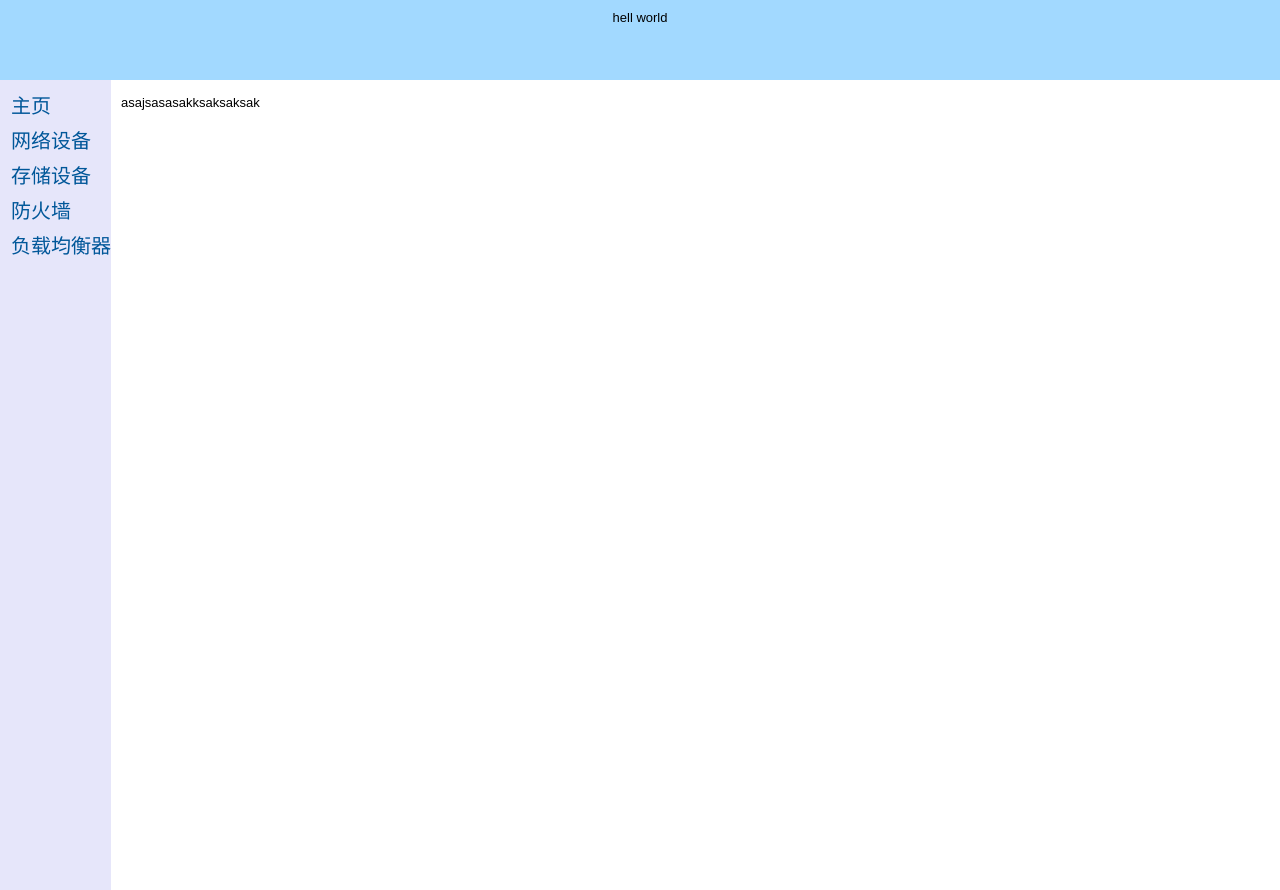
After one commit to mingjunjia/infra, a Django app: template templates/base.html in a window 1280 px wide. The commit adds this page. Run offline with Django 3.2, Linux system fonts and the light colour scheme; the template is opened without the code that fills it, so the values that code supplies are empty.

Commit message:
add css and base

```diff
--- /dev/null
+++ b/templates/base.css
@@ -0,0 +1,68 @@
+body{
+	margin: 0px;
+	font-family: Arial;
+	font-size: 13px;
+}
+
+#container{
+	position: relative;
+	width: 100%;
+}
+
+#banner{
+	height: 60px;
+	text-align: center;
+	background-color: #a2d9ff;
+	padding: 10px;
+}
+
+#left_bk{
+	background-color: #E6E6FA;
+	float: left;
+	font-size: 20px;
+	margin-left: 0px;
+	margin-right: 10px;
+	padding-top: 10px;
+	padding-left: 5px;
+	height: 800px;
+}
+
+#main{
+	padding-left: 10px;
+	padding-top: 15px;
+}
+
+#links {
+	padding: 0px;
+	margin: 0px;
+}
+
+#links a{
+	text-decoration: none;
+}
+
+
+#links li{
+	height: 35px;
+	list-style: none;
+	padding-left: 6px;
+	margin-left: 0px;
+}
+#links a:link{
+	color: #005799;
+	text-decoration: none;
+}
+#links a:visited{
+	color: #000000;
+	text-decoration: none;
+}
+#links a:hover{
+	color: #ffff00;
+	text-decoration: underline;
+}
+
+table, tr, th, td{
+			border: 1px solid #00BFFF;
+			font-family: Arial;
+			border-collapse: collapse;
+}
--- /dev/null
+++ b/templates/base.html
@@ -0,0 +1,32 @@
+<!DOCTYPE html>
+<html>
+<head>
+	<title>infra主页</title>
+	<meta charset="utf-8">
+	<link rel="stylesheet" type="text/css" href="base.css" />
+	<style type="text/css" ></style>
+</head>
+<body>
+<div id="container">
+	<div id="banner">
+		hell world
+	</div>
+	<div id="left_bk">
+		<ul id="links">
+			<li> <a href="#">主页</a> </li>
+			<li> <a href="#">网络设备</a> </li>
+			<li> <a href="#">存储设备</a> </li>
+			<li> <a href="#">防火墙</a> </li>
+			<li> <a href="#">负载均衡器</a> </li>
+		</ul>
+	</div>
+
+	<div id="main">
+		asajsasasakksaksaksak
+
+	</div>
+
+</div>
+
+</body>
+</html>
```
Also changed, not shown: templates/hostinfo/main.html (+8 -15 lines).
